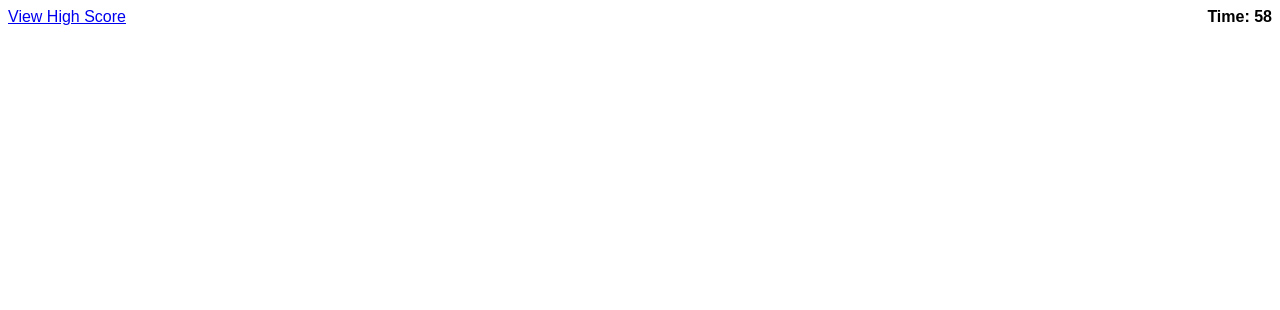
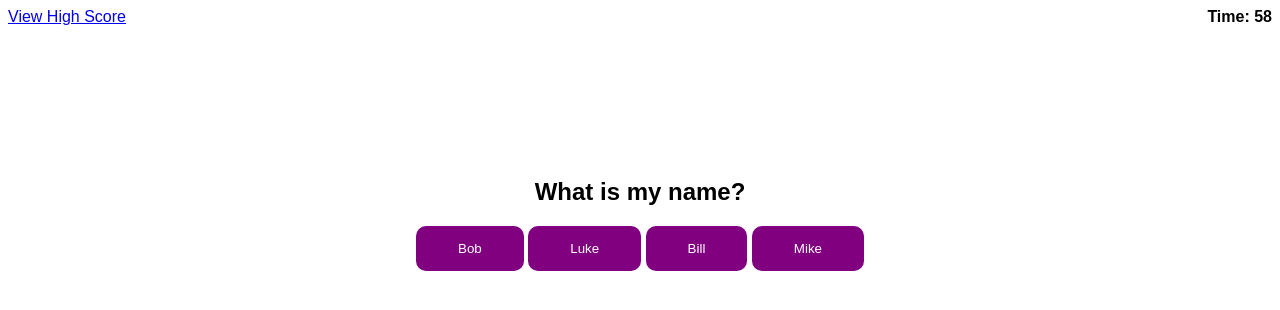
Before and after one commit to Zym0tic/coding-quiz, a plain HTML site: page index.html in a window 1280 px wide. Both pictures are taken after a click on the button "Start". Drawn offline with Linux system fonts and the light colour scheme.

Commit message:
added a for loop to add text to questions and buttons

```diff
--- a/assets/css/styles.css
+++ b/assets/css/styles.css
@@ -34,9 +34,8 @@ p {
     background-color: blueviolet;
 }
 
-.answer-button {
+.open-quiz {
     display: none;
-
 }
 
 .time {
--- a/assets/js/index.js
+++ b/assets/js/index.js
@@ -45,11 +45,19 @@
 //      link to opening page
 // button to clear highscores
 
+
+// BUTTONS
 var startButton = document.querySelector("#start-button");
+var answerOne = document.querySelector('#answer-one');
+var answerTwo = document.querySelector('#answer-two');
+var answerThree = document.querySelector('#answer-three');
+var answerFour = document.querySelector('#answer-four');
 var time = document.querySelector('.time');
 var title = document.querySelector('.title');
 var secondsLeft =60;
-var quizBox = document.querySelector('quiz');
+var quizBox = document.querySelector('.quiz');
+var openQuiz = document.querySelector('.open-quiz');
+var question = document.querySelector('#question');
 var questionOne = {
     question: "What is my name?",
     answerOne: "Bob",
@@ -100,7 +108,7 @@ startButton.addEventListener('click', function () {
     });
 
 
-    // start quiz function
+    // start quiz functionquew
     function startQuiz() {
 
         // get rid of title elements
@@ -110,5 +118,18 @@ startButton.addEventListener('click', function () {
         'display: none;'
         );
 
+        openQuiz.setAttribute(
+            'style',
+            'display: inline;'
+        );
+
+        for (i = 0; i < questions.length; i ++) {
+            question.textContent = questions[i].question;
+            answerOne.textContent = questions[i].answerOne;
+            answerTwo.textContent = questions[i].answerTwo;
+            answerThree.textContent = questions[i].answerThree;
+            answerFour.textContent = questions[i].answerFour;
+        };
+
 
     };
--- a/index.html
+++ b/index.html
@@ -7,6 +7,8 @@
     <link rel="stylesheet" href="assets/css/styles.css" />
   </head>
   <body>
+
+
     <div class="top">
       <span class="view-highscore"><a href="#">View High Score</a></span>
       <span class="time">Time: 60</span>
@@ -23,12 +25,15 @@
         </p>
         <button id="start-button" class="btn" type="button">Start</button>
       </div>
+
+
       <div class="open-quiz">
-        <h2 class="question"></h2>
-        <button id="answer-one" class="btn answer-button" type="button"></button>
-        <button id="answer-two" class="btn answer-button" type="button"></button>
-        <button id="answer-three" class="btn answer-button" type="button"></button>
-        <button id="answer-four" class="btn answer-button" type="button"></button>
+        <h2 id="question">hgjf</h2>
+
+            <button id="answer-one" class="btn answer-button" type="button"></button>
+            <button id="answer-two" class="btn answer-button" type="button"></button>
+            <button id="answer-three" class="btn answer-button" type="button"></button>
+         <button id="answer-four" class="btn answer-button" type="button"></button>
 
       </div>
 
```
